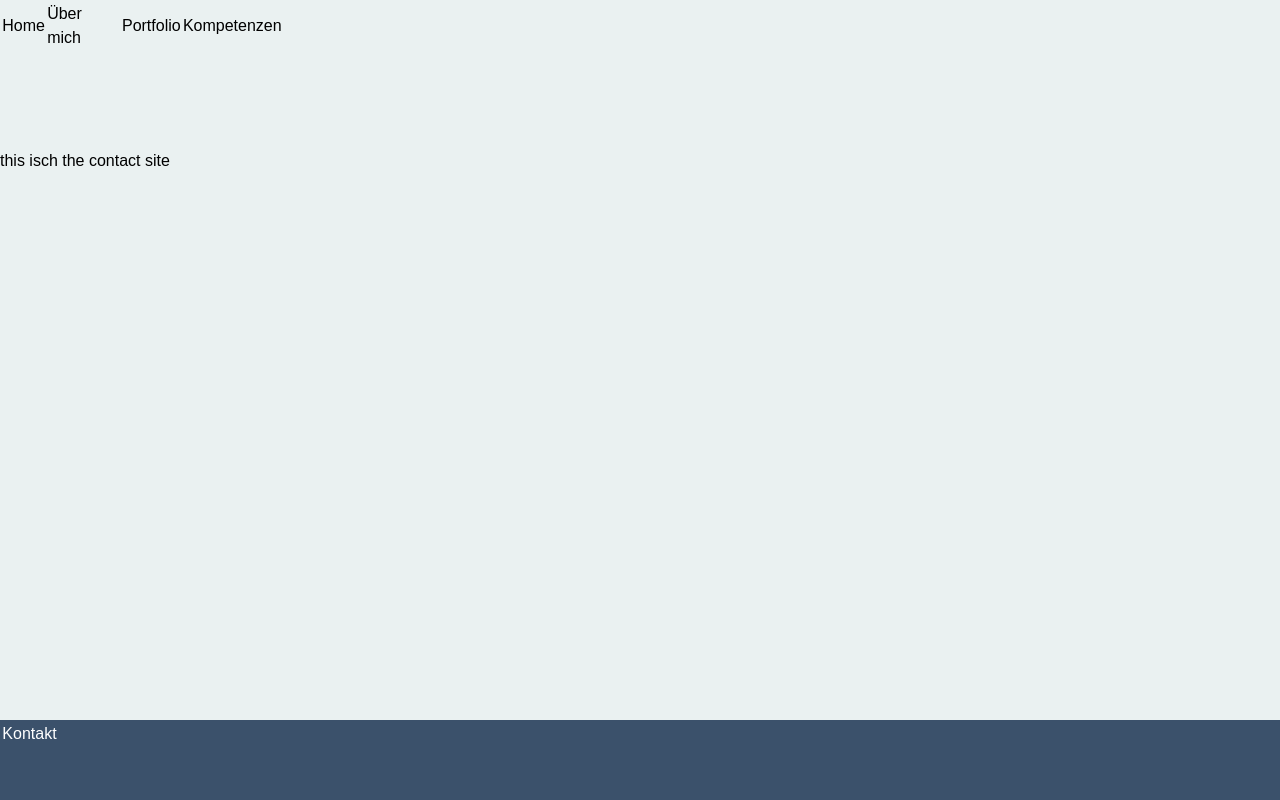
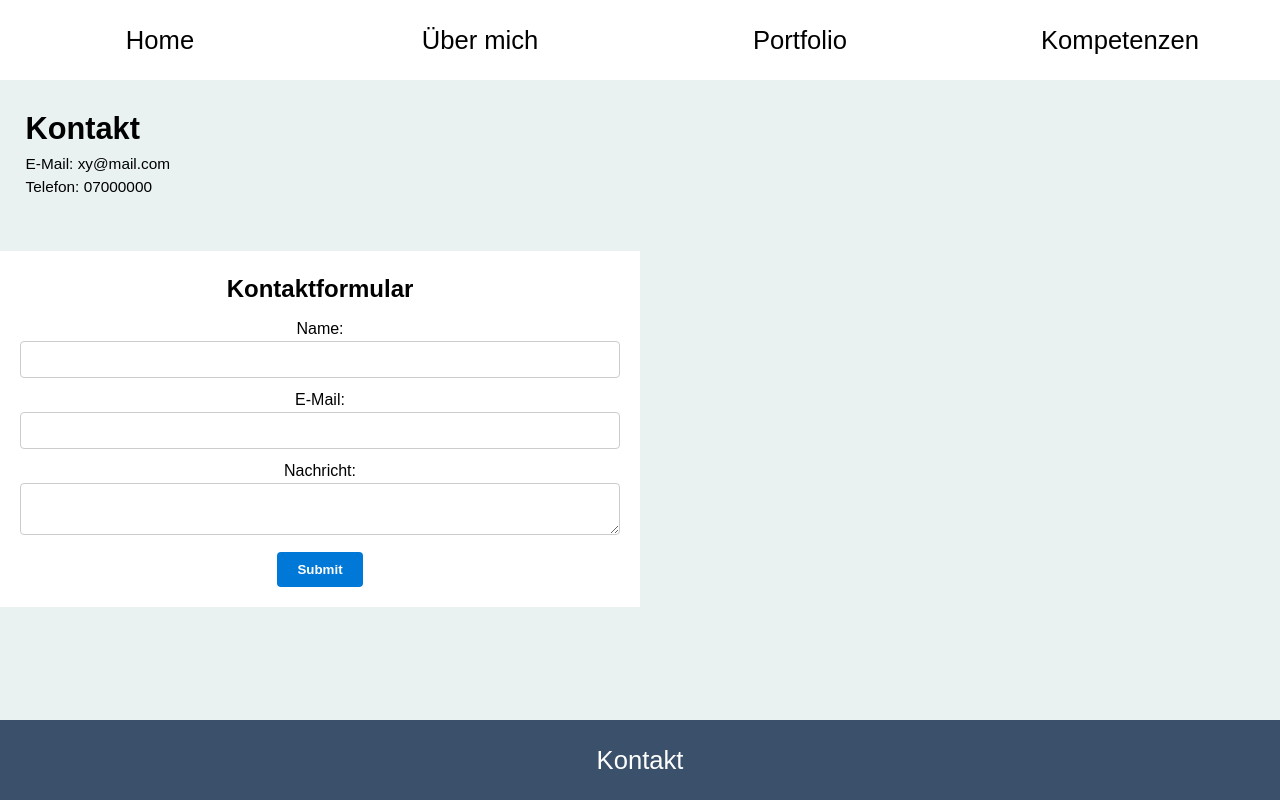
Before and after one commit to BillGatesWife/M293, a plain HTML site: page contact.html in a window 1280 px wide. Drawn offline with Linux system fonts and the light colour scheme.

Commit message:
optimierungen

```diff
--- a/contact.html
+++ b/contact.html
@@ -5,40 +5,54 @@
   <meta http-equiv="X-UA-Compatible" content="IE=edge">
   <meta name="viewport" content="width=device-width, initial-scale=1.0">
   <link rel="stylesheet" href="styles.css">
+  <script src="script.js"></script>
   <title>Lukas Gusset</title>
 </head>
 <body>
   <header>
-      <nav>
-        <table>
-          <tbody>
-            <tr class="menu">
-              <td><a href="index.html">Home</a></td>
-              <td><a href="ueber_mich.html">Über mich</a></td>
-              <td><a href="portfolio.html">Portfolio</a></td>
-              <td><a href="kompetenzen.html">Kompetenzen</a></td>
-            </tr>
-          </tbody>
-        </table>
+    <nav class="navbar">
+      <ul>
+        <li><a href="index.html">Home</a></li>
+        <li><a href="ueber_mich.html">Über mich</a></li>
+        <li><a href="portfolio.html">Portfolio</a></li>
+        <li><a href="kompetenzen.html">Kompetenzen</a></li>
+      </ul>
     </nav>
   </header>
-    <br>
-    <br>
-    <br>
-    <br>this isch the contact site
-    <br>
-    <br>
-    <br>
+
+  <div id="nav-placeholder"></div>
+
+  <div class="grid-container">
+    <div class="contact-info">
+      <h1>Kontakt</h1>
+      <p>E-Mail: xy@mail.com</p>
+      <p>Telefon: 07000000</p>
     </div>
+    <div class="contentall">
+      <div class="form">
+        <h2>Kontaktformular</h2>
+        <form action="https://formsubmit.co/3e5bd9d43793077269048fd3136f61b0" method="POST">
+          <label for="name">Name:</label>
+          <input type="text" id="name" name="Name" required>
+
+          <label for="email">E-Mail:</label>
+          <input type="email" id="email" name="E-Mail" required>
+
+          <label for="message">Nachricht:</label>
+          <textarea id="message" name="Nachricht" required></textarea>
+
+          <input type="hidden" name="_next" value="https://www.tiktok.com/">
+          <input type="hidden" name="_captcha" value="true">
+          <button type="submit">Submit</button>
+        </form>
+      </div>
+    </div>
+
   <footer>
-      <nav>
-        <table>
-          <tbody>
-            <tr>
-              <td><a href="contact.html">Kontakt</a></td>
-            </tr>
-          </tbody>
-        </table>
+    <nav id="navbarfooter">
+      <ul>
+        <li><a href="contact.html">Kontakt</a></li>
+      </ul>
     </nav>
   </footer>
 </body>
--- a/styles.css
+++ b/styles.css
@@ -96,6 +96,10 @@ nav a:hover {
   transform: translateY(calc(-1 * var(--nav-height)));
 }
 
+#nav-placeholder {
+  height: 10vh; /* Gleiche Höhe wie die Navigationsleiste */
+}
+
 /* Main content styles */
 div.portrait {
   width: 100%;
@@ -113,40 +117,45 @@ p.lorem {
   padding: 1.5625%; /* Changed to percentage */
 }
 
-.form {
-  text-align: center;
+.contact-info {
+  text-align: left;
+  margin: 2vw;
+  font-size: 1.2vw;
 }
 
-form {
-  display: flex;
-  flex-direction: column;
-  align-items: center;
-  margin-bottom: 1.5625%; /* Changed to percentage */
+.form {
+  margin-top: 20px;
+  padding: 20px;
+  background-color: #ffffff;
+  width: 50%;
 }
 
-form input[type="password"] {
-  width: 100%;
-  max-width: 21.875%; /* Changed to percentage */
-  padding: 1.5625%; /* Changed to percentage */
-  margin-bottom: 1.5625%; /* Changed to percentage */
-  border: 0.104167em solid #0078d7; /* Changed to percentage */
-  border-radius: 0.41667em; /* Changed to percentage */
-  font-size: 100%; /* Changed to percentage */
+.form p,
+.form h2 {
+  margin-bottom: 10px;
 }
 
-form button[type="submit"] {
-  padding: 1.5625% 3.125%; /* Changed to percentage */
+.form input,
+.form textarea {
+  width: 100%;
+  padding: 10px;
+  margin-bottom: 10px;
+  border: 1px solid #ccc;
+  border-radius: 4px;
+}
+
+.form button[type="submit"] {
+  padding: 10px 20px;
   border: none;
-  border-radius: 0.41667em; /* Changed to percentage */
-  font-size: 112.5%; /* Changed to percentage */
+  border-radius: 4px;
   font-weight: bold;
   background-color: #0078d7;
   color: white;
   cursor: pointer;
-  transition: background-color 0.2s ease-in-out;
 }
 
-form button[type="submit"]:hover {
+
+.form button[type="submit"]:hover {
   background-color: #004480;
 }
 
```
Also changed, not shown: index.html (+0 -11 lines). Lines whose indentation alone changed are shown as unchanged.
